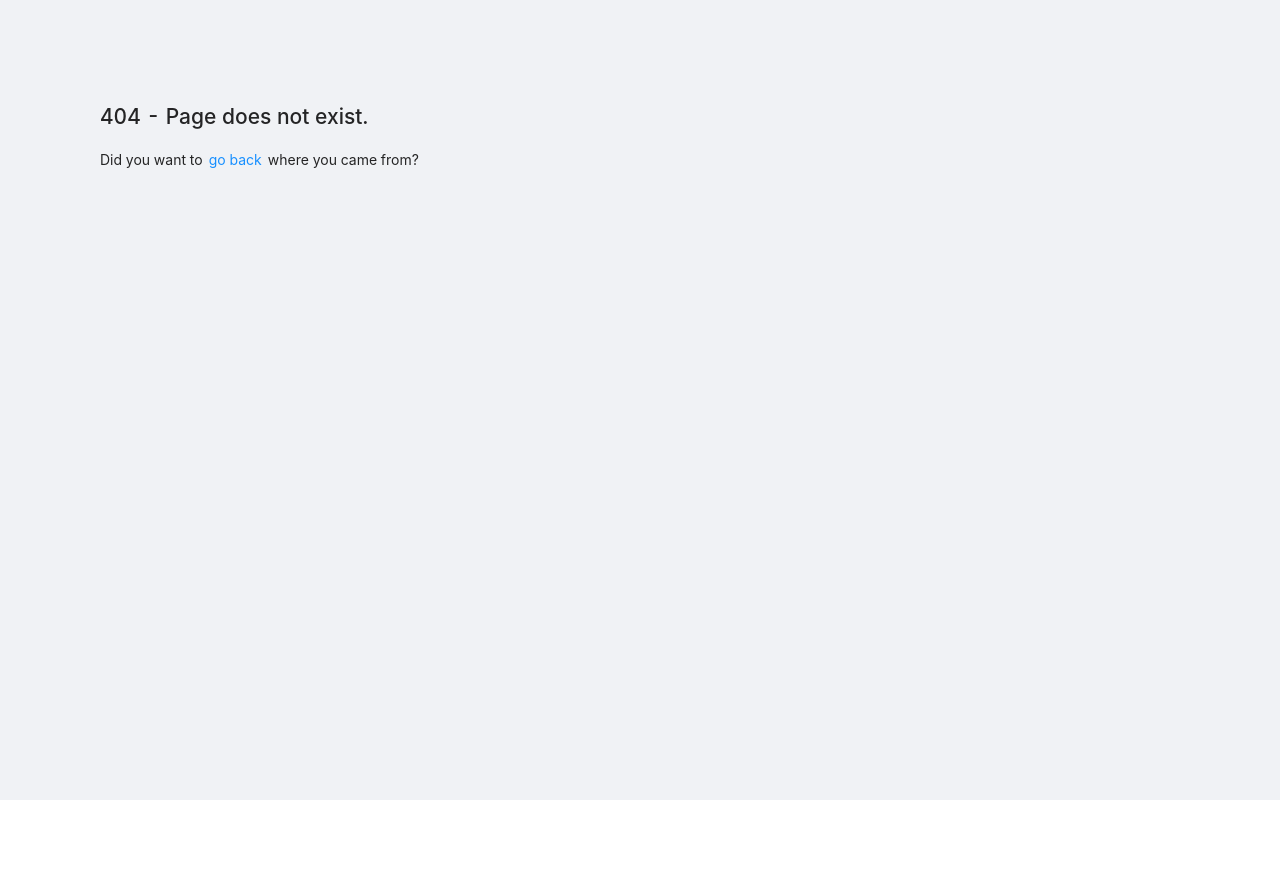
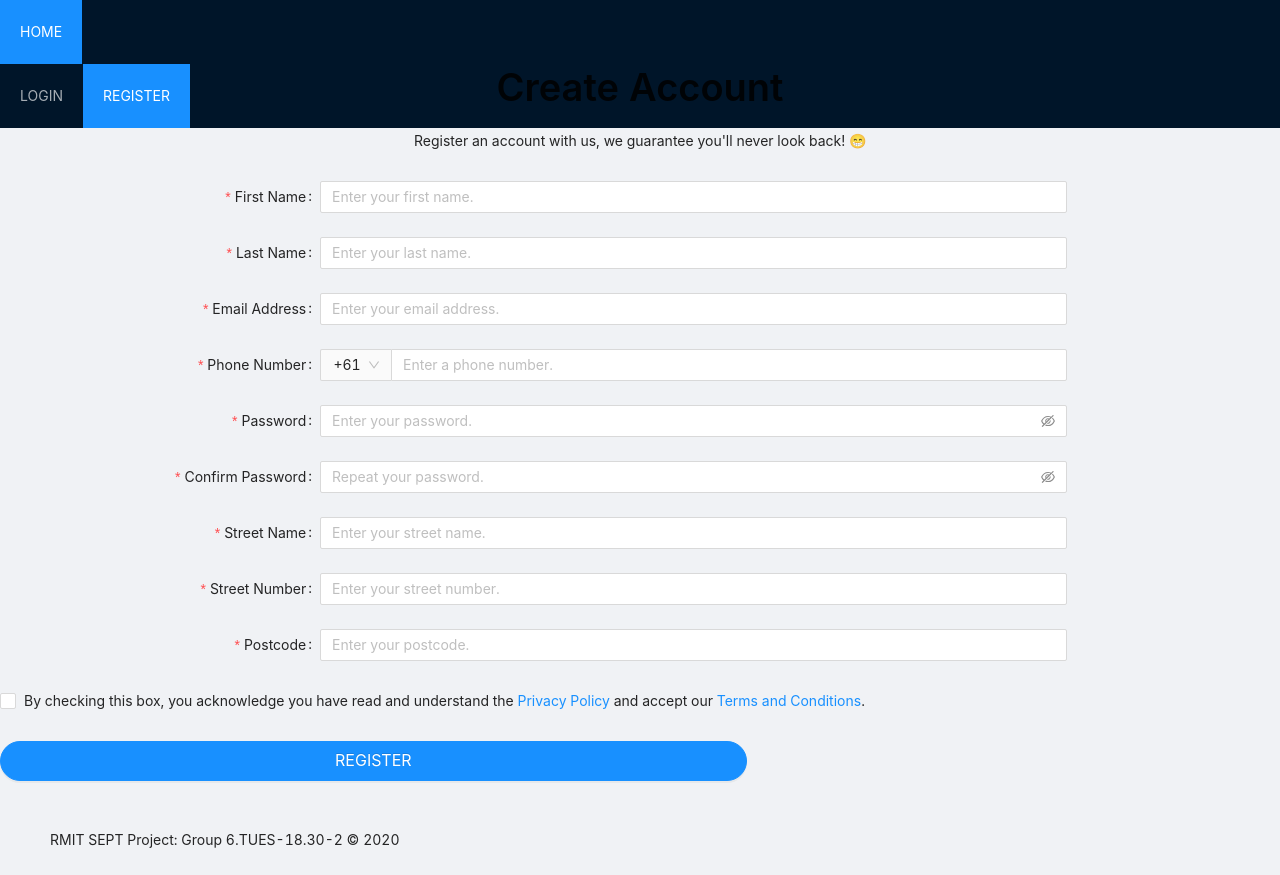
Before and after one commit to RMIT-SEPT/majorproject-6-tues-18-30-2, a React app in the folder FrontEnd/: page /register in a window 1280 px wide. Before the commit this address had no page. Before the commit the page ends 800 px from the top, so only its background shows below. Built offline with nearby package versions, Linux system fonts and the light colour scheme; what typestyle would draw is missing.

Commit message:
Added the registration page route to the application.

```diff
--- a/FrontEnd/src/components/App/App.tsx
+++ b/FrontEnd/src/components/App/App.tsx
@@ -4,6 +4,7 @@ import { Route } from '../';
 import {
   NotFound,
   Home,
+  Registration,
   Dashboard,
   BookingForm
 } from '../../pages';
@@ -24,6 +25,7 @@ export const App: React.FC<ComponentProps> = () => {
       <Router>
         <Route page={<NotFound />} default />
         <Route page={<Home />} path='/' />
+        <Route page={<Registration />} path='/register' />
         <Route page={<Dashboard />} path='/dashboard' />
         <Route page={<BookingForm />} path='/booking-form' />
       </Router>
```
